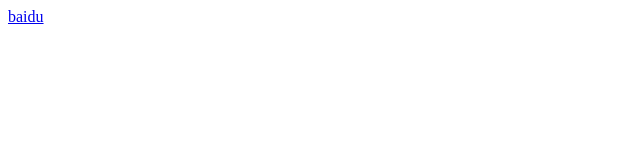
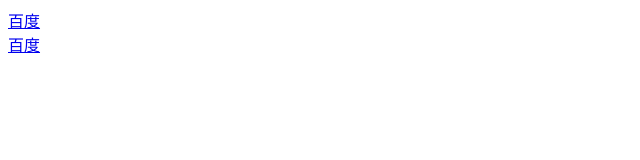
Before and after one commit to Tanyiqu/Tanyiqu.github.io, a plain HTML site: page index.html in a window 1280 px wide. Shown: the full height of the page, 0-640 px from the left. Drawn offline with Linux system fonts and the light colour scheme.

Commit message:
再次修改编码

```diff
--- a/index.html
+++ b/index.html
@@ -7,7 +7,8 @@
 </head>
 
 <body>
-    <a href="https://www.baidu.com">baidu</a>
+    <a href="https://www.baidu.com">百度</a><br>
+    <a href="https://www.baidu.com">百度</a>
 </body>
 
 </html>
```
